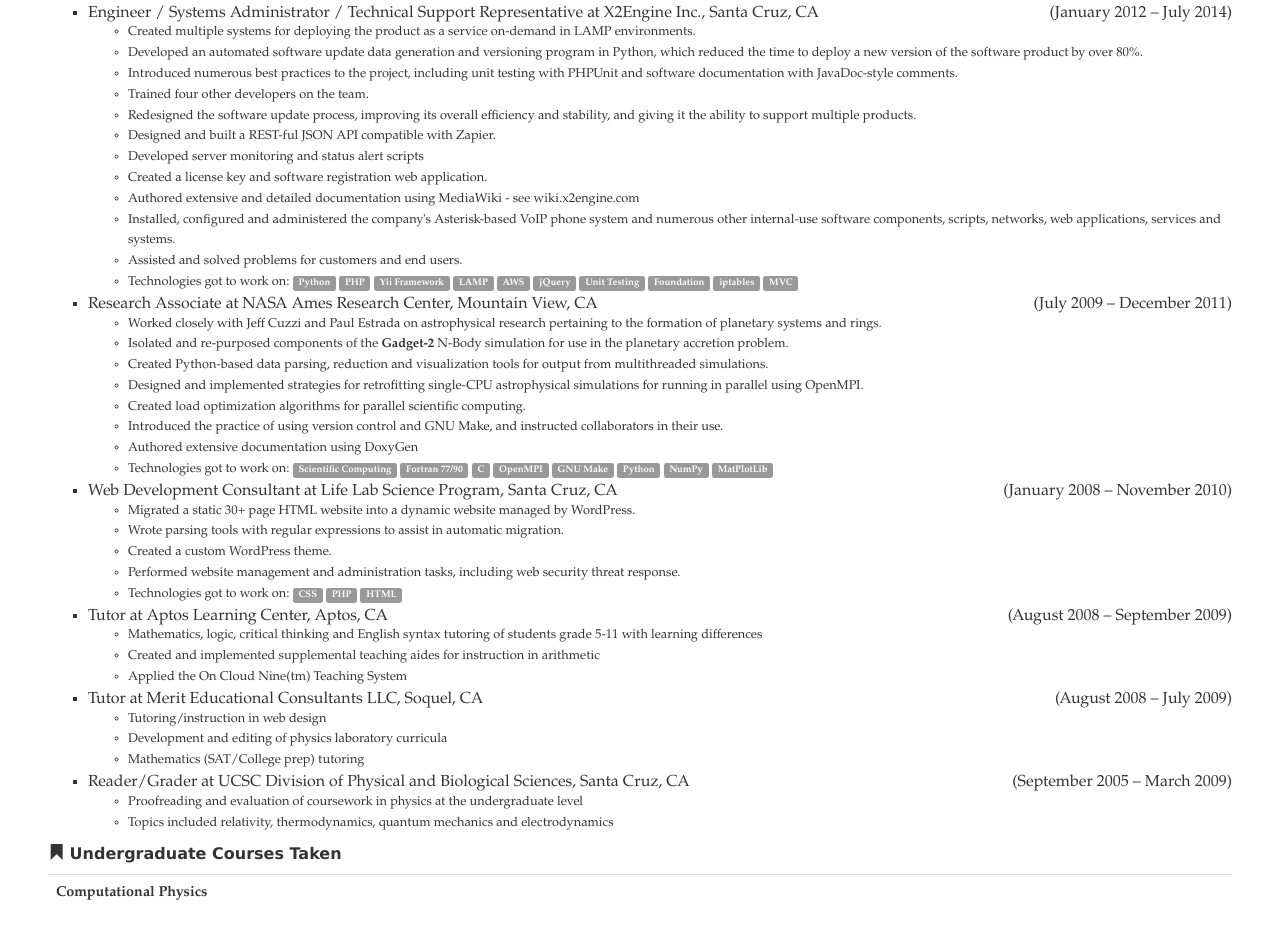
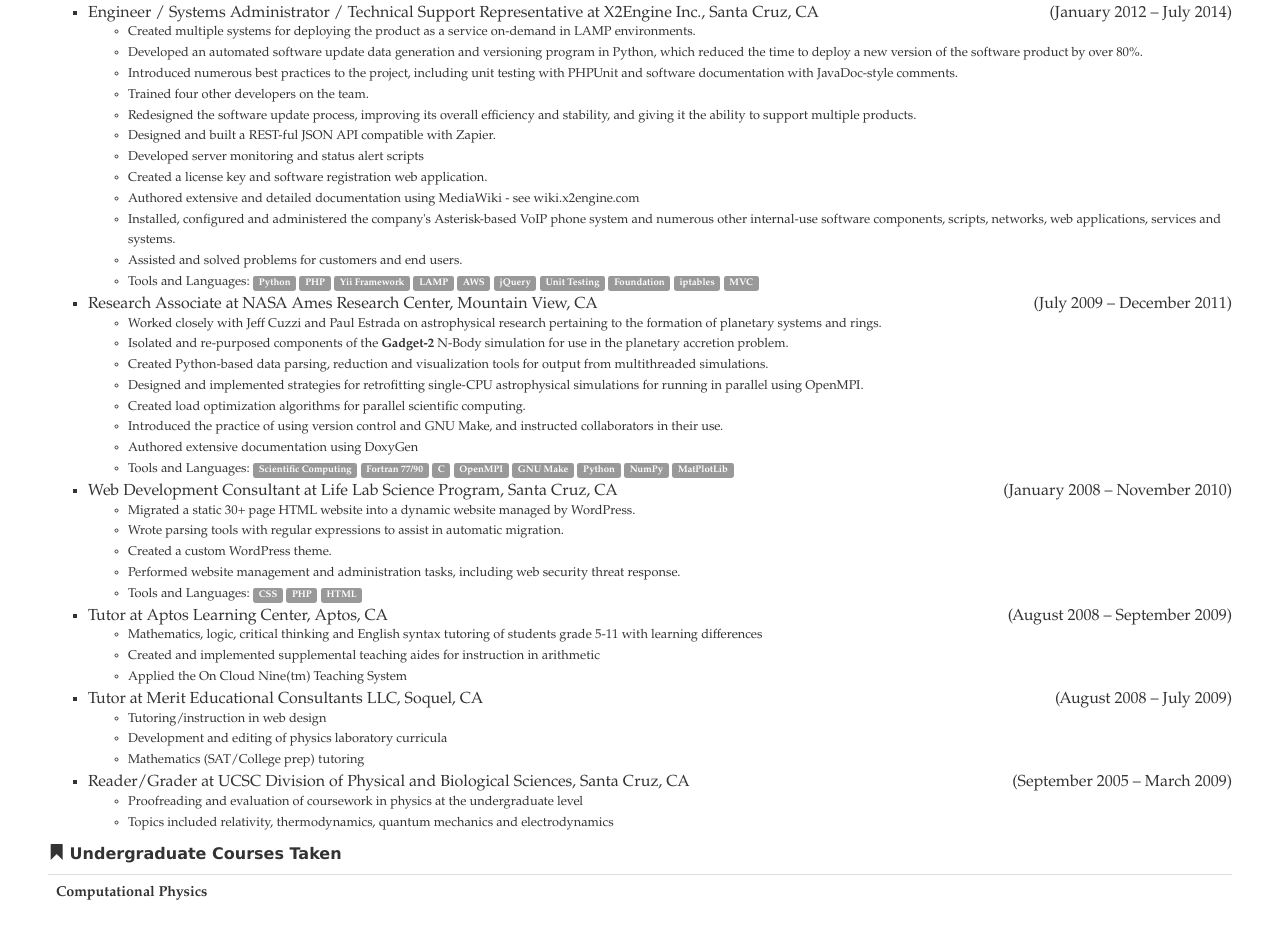
Before and after one commit to Deconstrained/deconstrained.github.io, a plain HTML site: page page.html in a window 1280 px wide. Shown: the part 999-1937 px from the top of the page. Drawn offline with Linux system fonts and the light colour scheme.

Commit message:
Added script for fixing things in the template
- URL of jQuery library
- Wording of languages and tools in each project

```diff
--- a/page.html
+++ b/page.html
@@ -147,7 +147,7 @@
 				<li>Authored extensive and detailed documentation using MediaWiki - see wiki.x2engine.com</li>
 				<li>Installed, configured and administered the company's Asterisk-based VoIP phone system and numerous other internal-use software components, scripts, networks, web applications, services and systems.</li>
 				<li>Assisted and solved problems for customers and end users.</li>
-				<li>Technologies got to work on:
+				<li>Tools and Languages:
 					<span class="label label-default">Python</span>
 					<span class="label label-default">PHP</span>
 					<span class="label label-default">Yii Framework</span>
@@ -171,7 +171,7 @@
 				<li>Created load optimization algorithms for parallel scientific computing.</li>
 				<li>Introduced the practice of using version control and GNU Make, and instructed collaborators in their use.</li>
 				<li>Authored extensive documentation using DoxyGen</li>
-				<li>Technologies got to work on:
+				<li>Tools and Languages:
 					<span class="label label-default">Scientific Computing</span>
 					<span class="label label-default">Fortran 77/90</span>
 					<span class="label label-default">C</span>
@@ -190,7 +190,7 @@
 				<li>Wrote parsing tools with regular expressions to assist in automatic migration.</li>
 				<li>Created a custom WordPress theme.</li>
 				<li>Performed website management and administration tasks, including web security threat response.</li>
-				<li>Technologies got to work on:
+				<li>Tools and Languages:
 					<span class="label label-default">CSS</span>
 					<span class="label label-default">PHP</span>
 					<span class="label label-default">HTML</span>
```
Also changed, not shown: core-page.html (line endings or trailing spaces), 1 other file.
